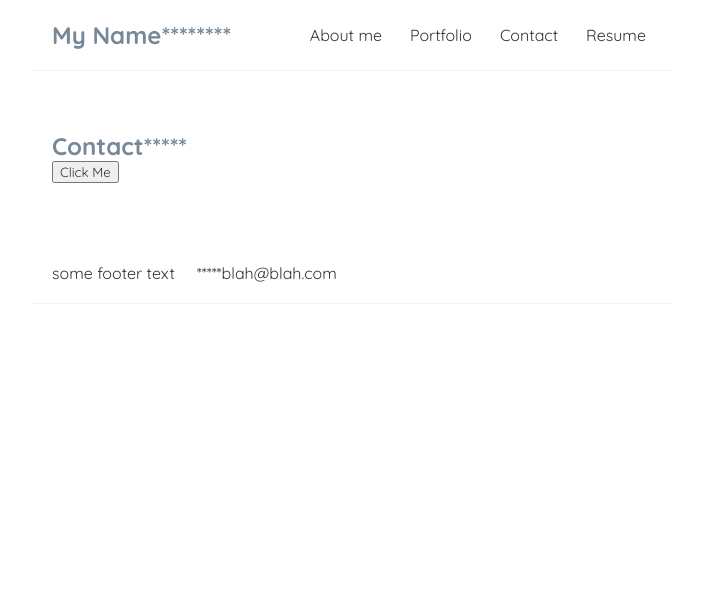
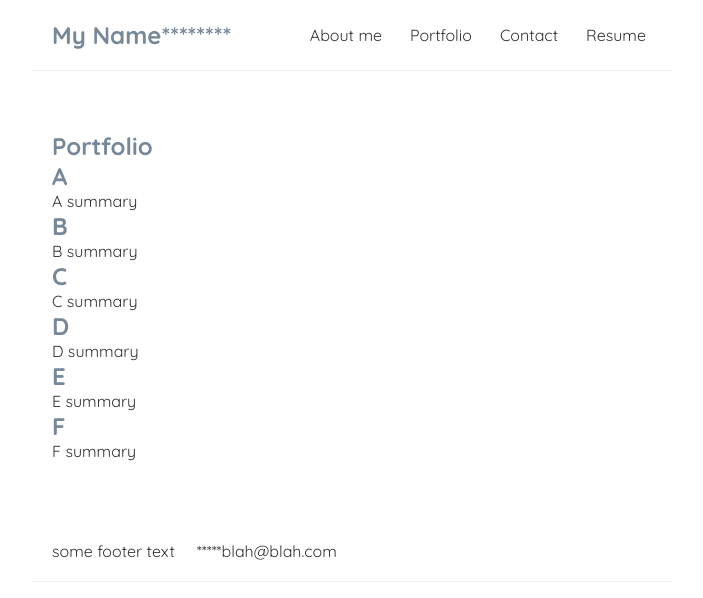
Before and after one commit to mlin901/mjl_reactportfolio, a React (Create React App) app: page / in a window 1280 px wide. Shown: the top 598 px of the page, without its empty margins (288-991 px from the left). Built offline with nearby package versions, Linux system fonts and the light colour scheme.

Commit message:
Added dummy projects, code to iterate through and display them

```diff
--- a/src/App.js
+++ b/src/App.js
@@ -1,6 +1,7 @@
 // import logo from './logo.svg';
 import Navbar from './Navbar';
 import Aboutme from './Aboutme';
+import Portfolio from './Portfolio';
 import Contact from './Contact';
 import Footer from './Footer';
 
@@ -10,7 +11,8 @@ function App() {
       <Navbar />
       <div className="content">
         {/* <Aboutme /> */}
-        <Contact />
+        {/* <Contact /> */}
+        <Portfolio />
       </div>
       <Footer />
     </div>
--- a/src/Portfolio.js
+++ b/src/Portfolio.js
@@ -1,7 +1,24 @@
+import { useState } from "react";
+
 const Portfolio = () => {
+  const [projects, setProjects] = useState([
+    { id: 1, title: 'A', image: 'none', deployed: 'https://wwww.google.com', github: 'https://wwww.google.com', summary: 'A summary', description: 'A description' },
+    { id: 2, title: 'B', image: 'none', deployed: 'https://wwww.google.com', github: 'https://wwww.google.com', summary: 'B summary', description: 'B description' },
+    { id: 3, title: 'C', image: 'none', deployed: 'https://wwww.google.com', github: 'https://wwww.google.com', summary: 'C summary', description: 'C description' },
+    { id: 4, title: 'D', image: 'none', deployed: 'https://wwww.google.com', github: 'https://wwww.google.com', summary: 'D summary', description: 'D description' },
+    { id: 5, title: 'E', image: 'none', deployed: 'https://wwww.google.com', github: 'https://wwww.google.com', summary: 'E summary', description: 'E description' },
+    { id: 6, title: 'F', image: 'none', deployed: 'https://wwww.google.com', github: 'https://wwww.google.com', summary: 'F summary', description: 'F description' },
+  ]);
+
   return (
     <div className="portfolio">
     <h2>Portfolio</h2>
+    {projects.map((project) => (
+      <div className="project-preview" key={project.id}>
+        <h2>{ project.title }</h2>
+        <p>{ project.summary}</p>
+      </div>
+    ))}
   </div>
    );
 }
```
